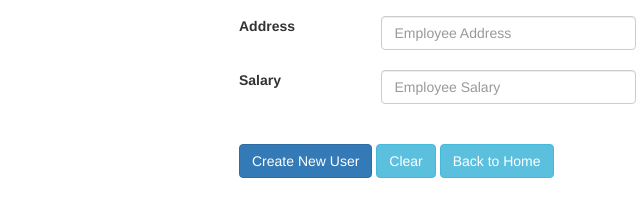
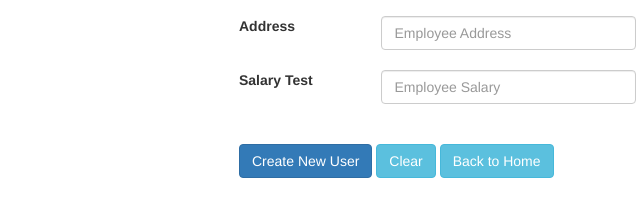
Before and after one commit to karthickak2016/myproject, a plain HTML site: page index.html in a window 1280 px wide. Shown: the part 298-514 px from the top of the page, 226-866 px from the left. Drawn offline with nearby package versions, Linux system fonts and the light colour scheme.

Commit message:
Update index.html

```diff
--- a/index.html
+++ b/index.html
@@ -89,7 +89,7 @@
 				</div>
 				<br>
 				<div class="row">
-					<div class="col-sm-2"><label for="salary">Salary</label></div>
+					<div class="col-sm-2"><label for="salary">Salary Test</label></div>
 					<div class="col-sm-4"><input type="salary" class="form-control" id="salary" placeholder="Employee Salary" required></div>
 				</div>
 				<br><br>
```
